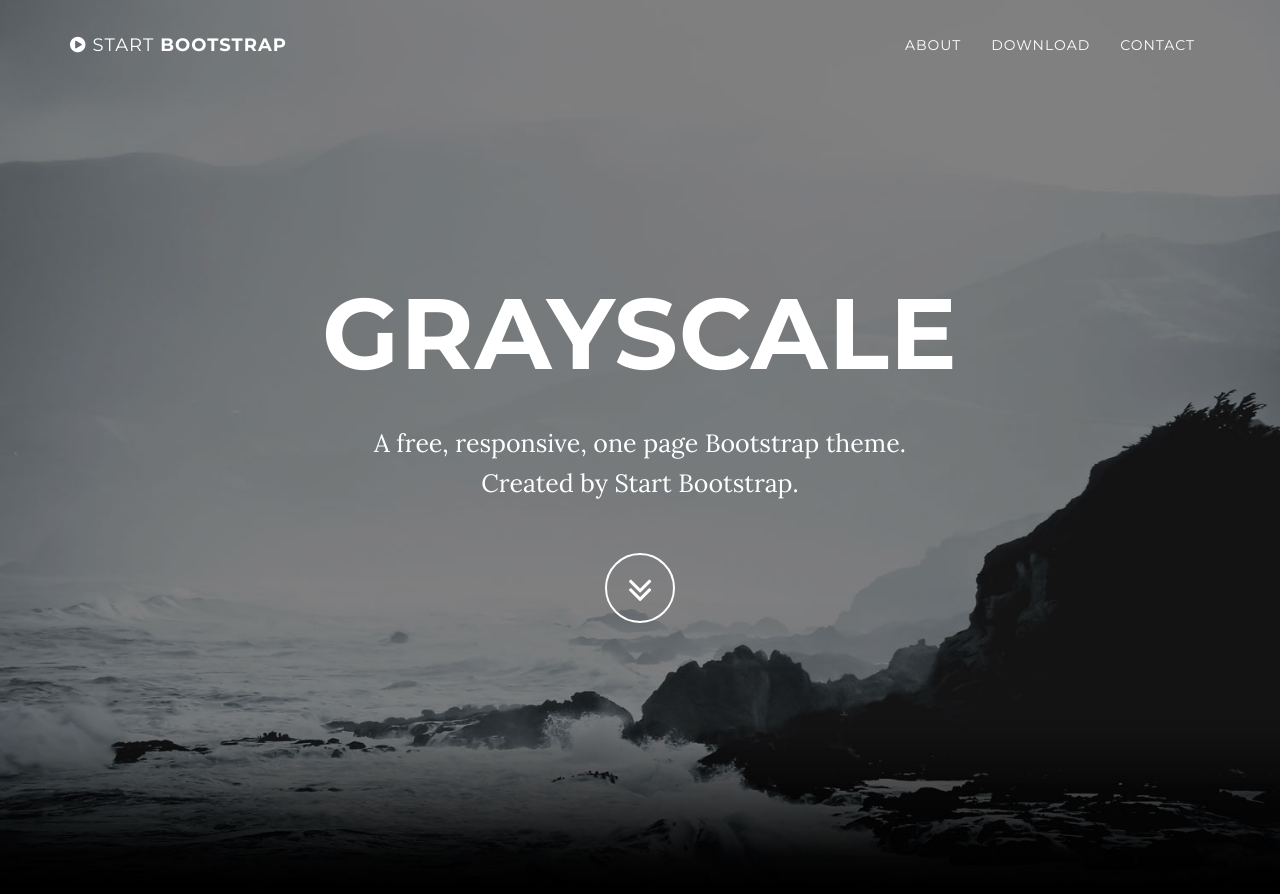
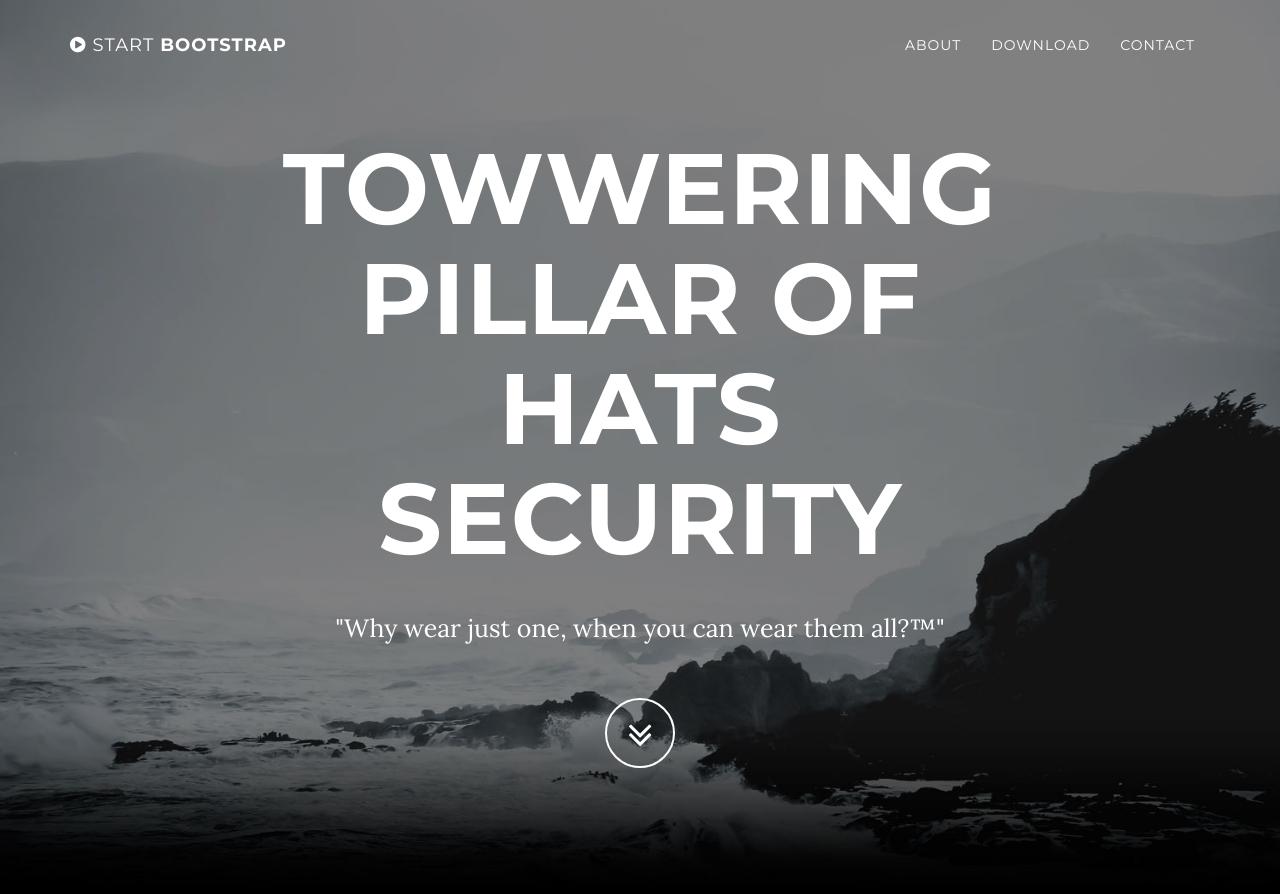
Before and after one commit to tpohs/tpohs.github.io, a Jekyll site: the page built from index.html, in a window 1280 px wide and 900 px high. Shown: the top 894 px of the window. Built offline with Jekyll 4.4.1, drawn with Linux system fonts in a browser that asks for light colours.

Commit message:
Update header.html

```diff
--- a/_includes/header.html
+++ b/_includes/header.html
@@ -4,8 +4,8 @@
             <div class="container">
                 <div class="row">
                     <div class="col-md-8 col-md-offset-2">
-                        <h1 class="brand-heading">Grayscale</h1>
-                        <p class="intro-text">A free, responsive, one page Bootstrap theme.<br>Created by Start Bootstrap.</p>
+                        <h1 class="brand-heading">Towwering Pillar of Hats Security</h1>
+                        <p class="intro-text">"Why wear just one, when you can wear them all?™"</p>
                         <a href="#about" class="btn btn-circle page-scroll">
                             <i class="fa fa-angle-double-down animated"></i>
                         </a>
```
